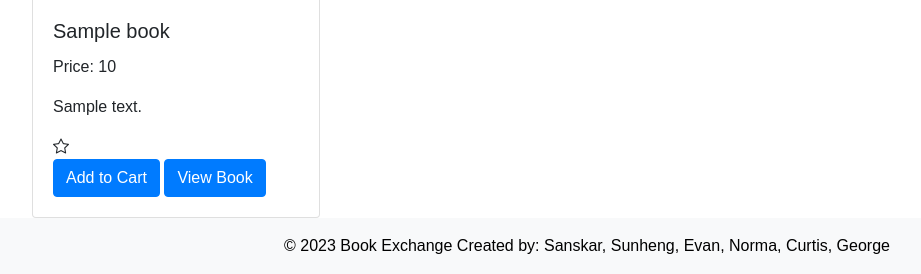
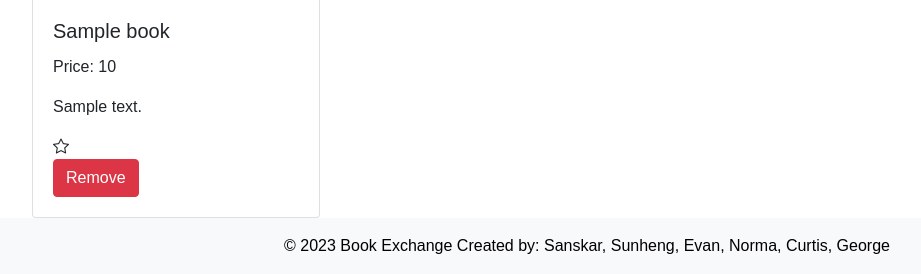
Before and after one commit to sskarz/Book-Store-Web-Project, a Django app: template bookEx/bookEx/templates/bookMng/search.html in a window 1280 px wide. Shown: the part 539-813 px from the top of the page, without its empty margins (53-974 px from the left). Run offline with Django 4.2, Linux system fonts and the light colour scheme; the template is opened without the code that fills it: most values are stand-ins (such as "Sample title", 1, 10 or a date in 2020); some libraries are stand-ins or nearby versions.

Commit message:
Last Commit
- Added Remove feature on Search engine

```diff
--- a/bookEx/bookEx/templates/bookMng/search.html
+++ b/bookEx/bookEx/templates/bookMng/search.html
@@ -82,8 +82,10 @@
                 </div>
                 <!-- Ensure the button is at the bottom of the card -->
                 <div class="mt-auto">
-                    <a href="book_detail/{{ book.id }}" class="btn btn-primary mt-auto">Add to Cart</a>
-                    <a href="book_detail/{{ book.id }}" class="btn btn-primary mt-auto">View Book</a>
+                    <form action="{% url 'remove_book' book.id %}" method="post">
+                        {% csrf_token %}
+                        <button type="submit" class="btn btn-danger mt-auto">Remove</button>
+                    </form>
                 </div>
             </div>
         </div>
```
